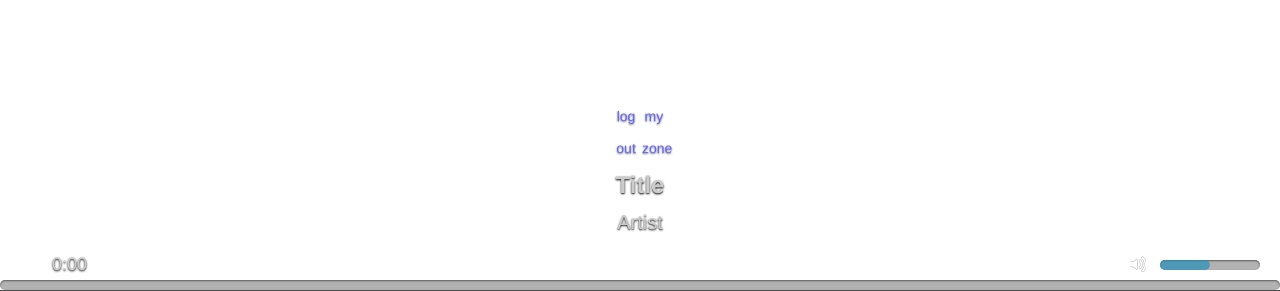
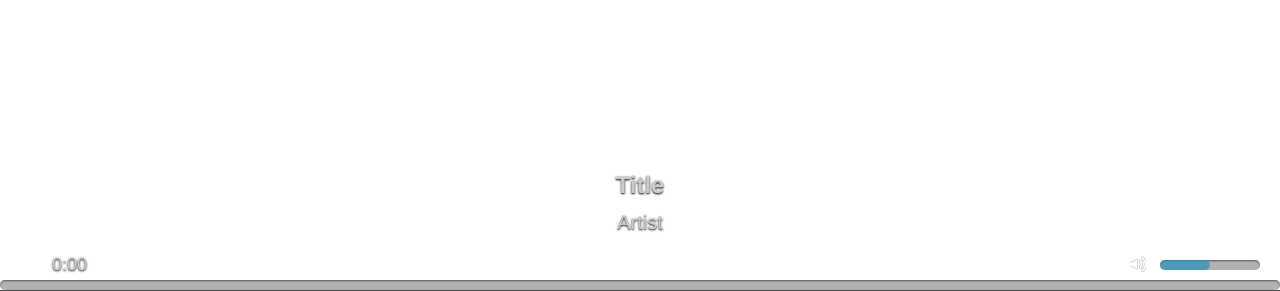
Before and after one commit to 321QNM/music_platform, a Python web app: template templates/playmusic.html in a window 1280 px wide. Shown: the part 410-701 px from the top of the page. Run offline with Jinja, Linux system fonts and the light colour scheme; the template is opened without the code that fills it, so the values that code supplies are empty; some libraries are stand-ins or nearby versions.

Commit message:
删除旧版不可用的登出和个人空间按钮

```diff
--- a/static/css/playmusic.css
+++ b/static/css/playmusic.css
@@ -133,16 +133,6 @@ a {
 #player  .myzoneBt{
   background-image: url(../images/myzone.png);
   left:20px;
-  top: 10px;
-}
-#player .ctrl .logoutBt {
-  background-image: url(../images/like1.png);
-  right: 10px;
-  top: 10px;
-}
-#player .ctrl .myzoneBt {
-  background-image: url(../images/like1.png);
-  left: 10px;
   top: 10px;
 }
 /*喇叭图标*/
--- a/templates/playmusic.html
+++ b/templates/playmusic.html
@@ -14,8 +14,6 @@
             <div class="logoutBt bt"><a href="/logout"></div>
             <div class="myzoneBt bt"><a href="/myzone"></div>
             <div class="ctrl">
-                <div class="logoutBt icon" href="/logout">log out</div>
-                <div class="myzoneBt icon" href="/myzone">my zone</div>
                 <!-- 歌曲名，歌手，专辑 -->
                 <div class="tag">
                     <strong>Title</strong>
```
